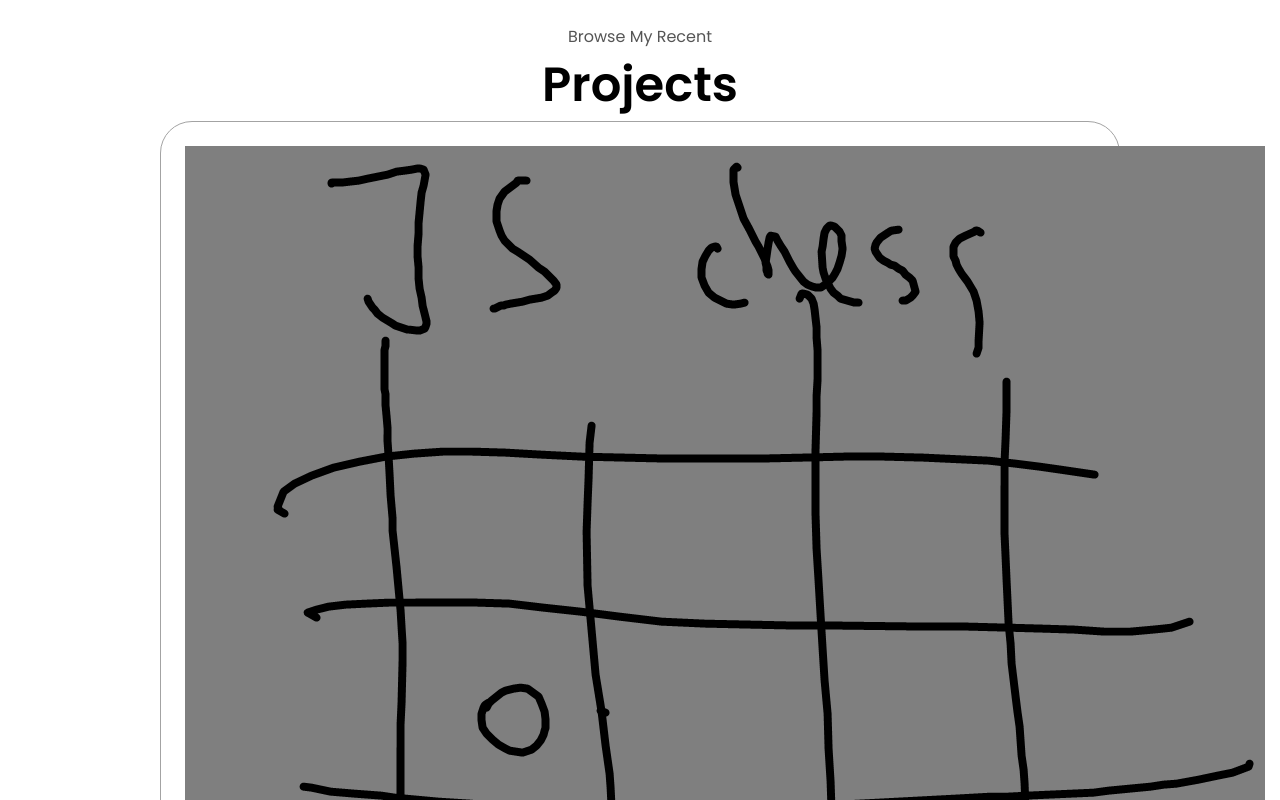
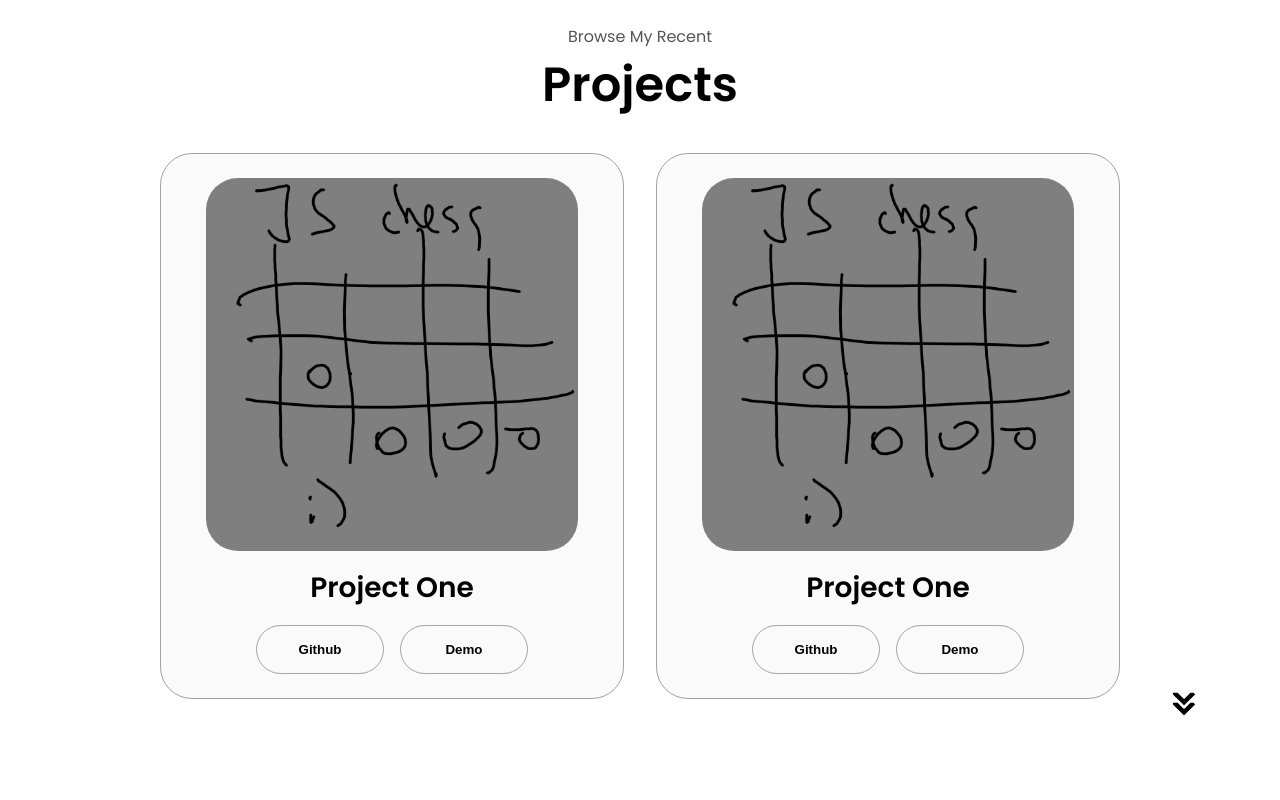
Before and after one commit to OlegVagel/website-olegvagel.com-13.09.2023, a plain HTML site: page index.html in a window 1280 px wide. Shown: the part 2320-3120 px from the top of the page. After the commit the page ends 3080 px from the top, so only its background shows below. Drawn offline with Linux system fonts and the light colour scheme.

Commit message:
small addition to project section styling

```diff
--- a/index.html
+++ b/index.html
@@ -225,6 +225,31 @@
       <p class="section__text__p1">Browse My Recent</p>
       <h1 class="title">Projects</h1>
       <div class="experience-details-container">
+        <div class="about-containers">
+          <div class="details-container color-container">
+            <div class="article-containers">
+              <img
+                src="./assets/project-1.png"
+                alt="Project 1"
+                class="project-img"
+              />
+            </div>
+            <h2 class="experience-sub-title project-title">Project One</h2>
+            <div class="btn-container">
+              <button
+                class="btn btn-color-2 project-btn"
+                onclick="location.href='www.youtube.com'"
+              >
+                Github
+              </button>
+              <button
+                class="btn btn-color-2 project-btn"
+                onclick="location.href='www.youtube.com'"
+              >
+                Demo
+              </button>
+            </div>
+          </div>
           <div class="details-container color-container">
             <div class="article-containers">
               <img
@@ -250,6 +275,14 @@
             </div>
           </div>
         </div>
+      </div>
+
+      <img
+        src="./assets/arrow.png"
+        alt="Arrow icon"
+        class="icon arrow"
+        onclick="location.href='./#projects'"
+      />
     </section>
     <script src="script.js"></script>
   </body>
--- a/style.css
+++ b/style.css
@@ -363,3 +363,28 @@ article .icon {
 }
 
 /* PROJECTS SECTION */
+
+#projects {
+  position: relative;
+}
+
+.color-container {
+  border-color: rgb(163, 163, 163);
+  background: rgb(250, 250, 250);
+}
+
+.project-img {
+  border-radius: 2rem;
+  width: 90%;
+  height: 90%;
+}
+
+.project-title {
+  margin: 1rem;
+  color: black;
+}
+
+.project-btn {
+  color: black;
+  border-color: rgb(163, 163, 163);
+}
```
Lines whose indentation alone changed are shown as unchanged.
